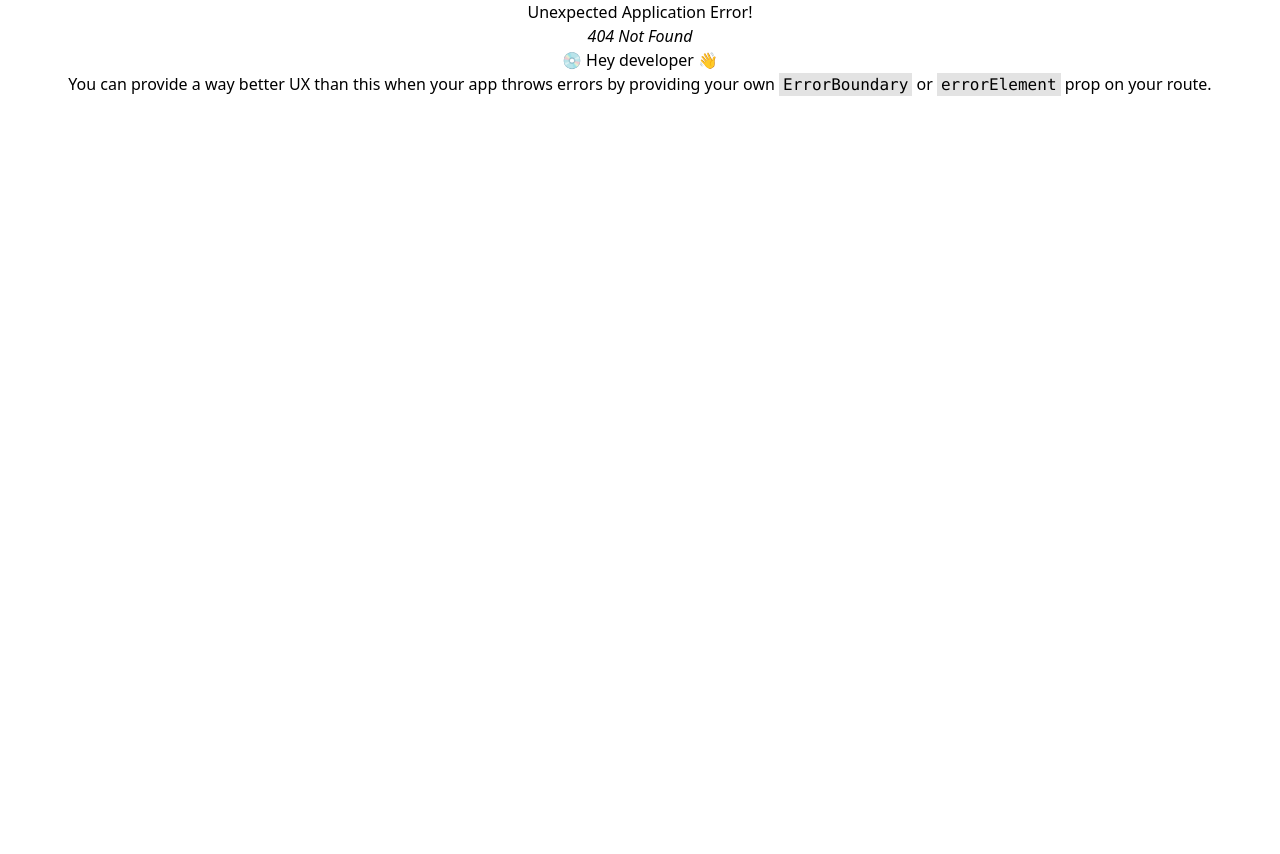
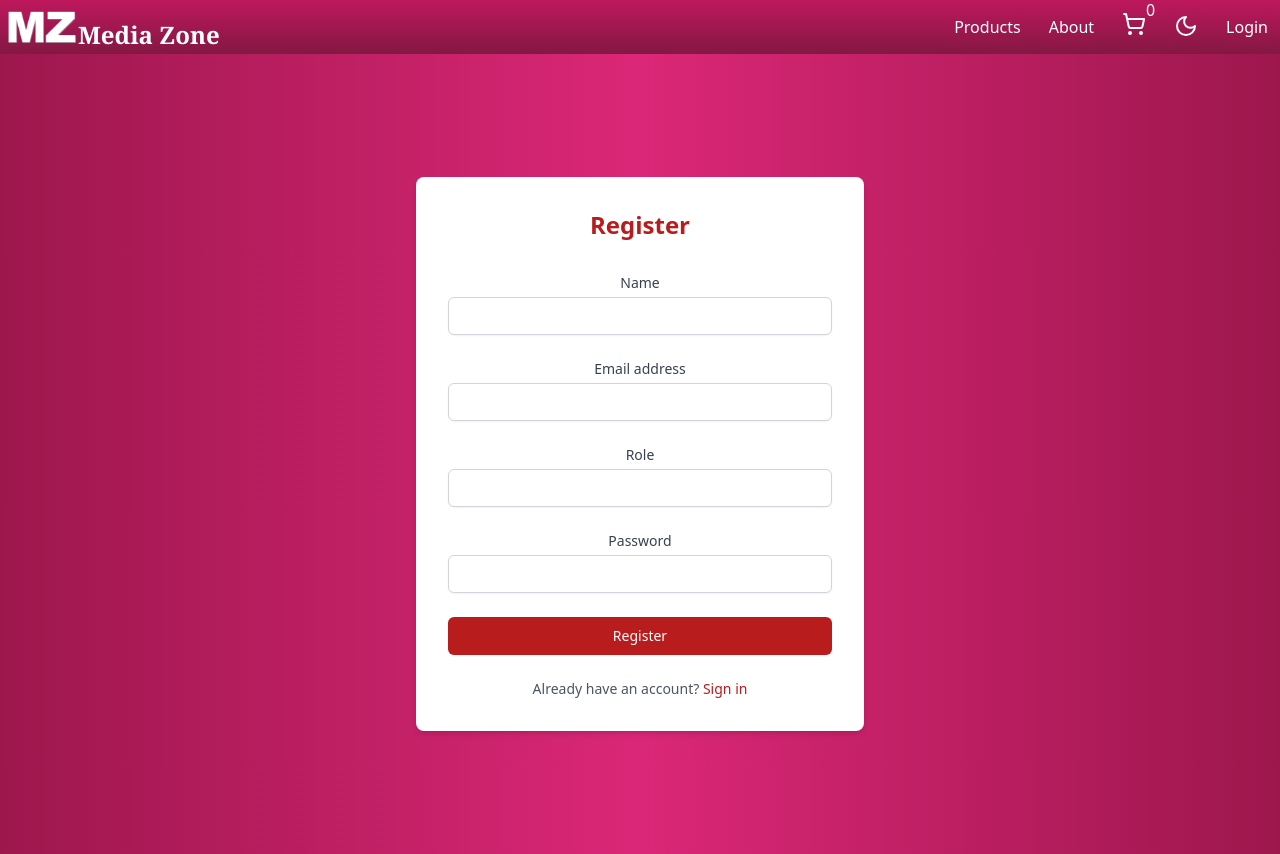
Before and after one commit to mehadiHasanDiner/media-zone-app-client, a React (Vite) app: page /register in a window 1280 px wide. Before the commit this address had no page. Before the commit the page ends 800 px from the top, so only its background shows below. Built offline with nearby package versions, Linux system fonts and the light colour scheme.

Commit message:
backend start

```diff
--- a/src/components/ui/Header.tsx
+++ b/src/components/ui/Header.tsx
@@ -61,8 +61,21 @@
                 <Moon size={24} />
               </button>
             </li>
+
+            <li>
+              <Link
+                className="rounded-lg backdrop-blur-[2px] p-1 inline-block hover:text-yellow-300"
+                to={"/login"}
+              >
+                Login
+              </Link>
+            </li>
           </ul>
         </div>
+
+
+
+
 
         {/* Mobile Menubar Button */}
         <div className="md:hidden flex items-center">
@@ -124,7 +137,7 @@
               <ShoppingCart size={24} />
             </Link>
             <span className="rounded-full absolute top-[-10px] left-[20px] bg-primary text-center size-[25px]">
-              2
+              {products.length}
             </span>
           </li>
           <li>
@@ -135,6 +148,14 @@
               <Moon size={24} />
             </button>
           </li>
+          <li>
+            <Link
+              className="rounded-lg backdrop-blur-[2px] p-1 inline-block hover:text-yellow-300"
+              to={"/login"}
+            >
+              Login
+            </Link>
+          </li>
         </ul>
       )}
     </header>
--- /dev/null
+++ b/src/pages/Login.tsx
@@ -0,0 +1,75 @@
+import { Link } from 'react-router-dom';
+
+const Login = () => {
+    return (
+        <div className="min-h-screen flex items-center justify-center bg-gradient-to-r from-pink-800 via-pink-600 to-pink-800">
+            <div className="w-full max-w-md bg-white shadow-md rounded-lg p-8">
+                <h2 className="text-2xl font-semibold text-center text-red-700">
+                    Login
+                </h2>
+                <form className="mt-8 space-y-6" >
+                    <div>
+                        <label
+                            htmlFor="name"
+                            className="block text-sm font-medium text-gray-700"
+                        >
+                            User name
+                        </label>
+                        <input
+                            type="text"
+                            id="name"
+                            // value={name}
+                            // onChange={(e) => dispatch(setName(e.target.value))}
+                            required
+                            className="mt-1 block w-full px-3 py-2 border border-gray-300 rounded-md shadow-sm focus:outline-none focus:ring-green-700 focus:border-green-700 sm:text-sm"
+                        />
+                    </div>
+                    <div>
+                        <label
+                            htmlFor="password"
+                            className="block text-sm font-medium text-gray-700"
+                        >
+                            Password
+                        </label>
+                        <input
+                            type="password"
+                            id="password"
+                            // value={password}
+                            // onChange={(e) => dispatch(setPassword(e.target.value))}
+                            required
+                            className="mt-1 block w-full px-3 py-2 border border-gray-300 rounded-md shadow-sm focus:outline-none focus:ring-green-700 focus:border-green-700 sm:text-sm"
+                        />
+                    </div>
+                    <div className="flex items-center justify-between">
+                        <div className="text-sm">
+                            <Link
+                                to="/register"
+                                className="font-medium text-red-700 hover:text-red-500"
+                            >
+                                New here? Register now
+                            </Link>
+                        </div>
+                        <div className="text-sm">
+                            <a
+                                href="#"
+                                className="font-medium text-red-700 hover:text-red-500"
+                            >
+                                Forgot your password?
+                            </a>
+                        </div>
+                    </div>
+                    <div>
+                        <button
+                            type="submit"
+                            className="w-full flex justify-center py-2 px-4 border border-transparent rounded-md shadow-sm text-sm font-medium text-white bg-red-700 hover:bg-red-500 focus:outline-none focus:ring-2 focus:ring-offset-2 focus:ring-green-700"
+                        >
+                            Sign in
+                        </button>
+                    </div>
+                </form>
+            </div>
+        </div>
+    );
+};
+
+export default Login;
--- /dev/null
+++ b/src/pages/Register.tsx
@@ -0,0 +1,99 @@
+import { Link } from "react-router-dom";
+
+const Register = () => {
+    return (
+        <div className="min-h-screen flex items-center justify-center bg-gradient-to-r from-pink-800 via-pink-600 to-pink-800">
+            <div className="w-full max-w-md bg-white shadow-md rounded-lg p-8">
+                <h2 className="text-2xl font-semibold text-center text-red-700">
+                    Register
+                </h2>
+                <form className="mt-8 space-y-6" >
+                    <div>
+                        <label
+                            htmlFor="name"
+                            className="block text-sm font-medium text-gray-700"
+                        >
+                            Name
+                        </label>
+                        <input
+                            type="text"
+                            id="name"
+                            // value={name}
+                            // onChange={(e) => dispatch(setName(e.target.value))}
+                            required
+                            className="mt-1 block w-full px-3 py-2 border border-gray-300 rounded-md shadow-sm focus:outline-none focus:ring-green-700 focus:border-green-700 sm:text-sm"
+                        />
+                    </div>
+                    <div>
+                        <label
+                            htmlFor="email"
+                            className="block text-sm font-medium text-gray-700"
+                        >
+                            Email address
+                        </label>
+                        <input
+                            type="email"
+                            id="email"
+                            // value={email}
+                            // onChange={(e) => dispatch(setEmail(e.target.value))}
+                            required
+                            className="mt-1 block w-full px-3 py-2 border border-gray-300 rounded-md shadow-sm focus:outline-none focus:ring-green-700 focus:border-green-700 sm:text-sm"
+                        />
+                    </div>
+                    <div>
+                        <label
+                            htmlFor="role"
+                            className="block text-sm font-medium text-gray-700"
+                        >
+                            Role
+                        </label>
+                        <input
+                            type="text"
+                            id="role"
+                            // value={role}
+                            // onChange={(e) => dispatch(setRole(e.target.value))}
+                            className="mt-1 block w-full px-3 py-2 border border-gray-300 rounded-md shadow-sm focus:outline-none focus:ring-green-700 focus:border-green-700 sm:text-sm"
+                        />
+                    </div>
+                    <div>
+                        <label
+                            htmlFor="password"
+                            className="block text-sm font-medium text-gray-700"
+                        >
+                            Password
+                        </label>
+                        <input
+                            type="password"
+                            id="password"
+                            // value={password}
+                            // onChange={(e) => dispatch(setPassword(e.target.value))}
+                            required
+                            className="mt-1 block w-full px-3 py-2 border border-gray-300 rounded-md shadow-sm focus:outline-none focus:ring-green-700 focus:border-green-700 sm:text-sm"
+                        />
+                    </div>
+                    <div>
+                        <button
+                            type="submit"
+                            className="w-full flex justify-center py-2 px-4 border border-transparent rounded-md shadow-sm text-sm font-medium text-white bg-red-700 hover:bg-red-500 focus:outline-none focus:ring-2 focus:ring-offset-2 focus:ring-green-700"
+                        >
+                            Register
+                        </button>
+                    </div>
+                </form>
+                <div className="mt-6 text-center">
+                    <p className="text-sm text-gray-600">
+                        Already have an account?{" "}
+                        <Link
+                            to="/login"
+                            className="font-medium text-red-700 hover:text-red-500"
+                        >
+                            Sign in
+                        </Link>
+                    </p>
+                </div>
+            </div>
+        </div>
+    );
+};
+
+export default Register;
--- /dev/null
+++ b/src/redux/api/auth/authApi.ts
@@ -0,0 +1,13 @@
+import { baseApi } from "../baseApi";
+
+const authApi = baseApi.injectEndpoints({
+    endpoints:(builder) =>{
+        signup: builder.mutation({
+            query:(userInfo) =>{
+                url: '/auth/register',
+                method: 'POST',
+            }
+
+        })
+    }
+});
--- /dev/null
+++ b/src/redux/api/baseApi.ts
@@ -0,0 +1,11 @@
+import { createApi, fetchBaseQuery } from "@reduxjs/toolkit/query/react";
+
+export const baseApi = createApi({
+  reducerPath: "api",
+  baseQuery: fetchBaseQuery({
+    baseUrl: "http://localhost:5000",
+  }),
+  endpoints: () => ({}),
+});
+
+// export const {} = baseApi;
```
Also changed, not shown: src/routes/index.tsx (+11 -1 lines).
